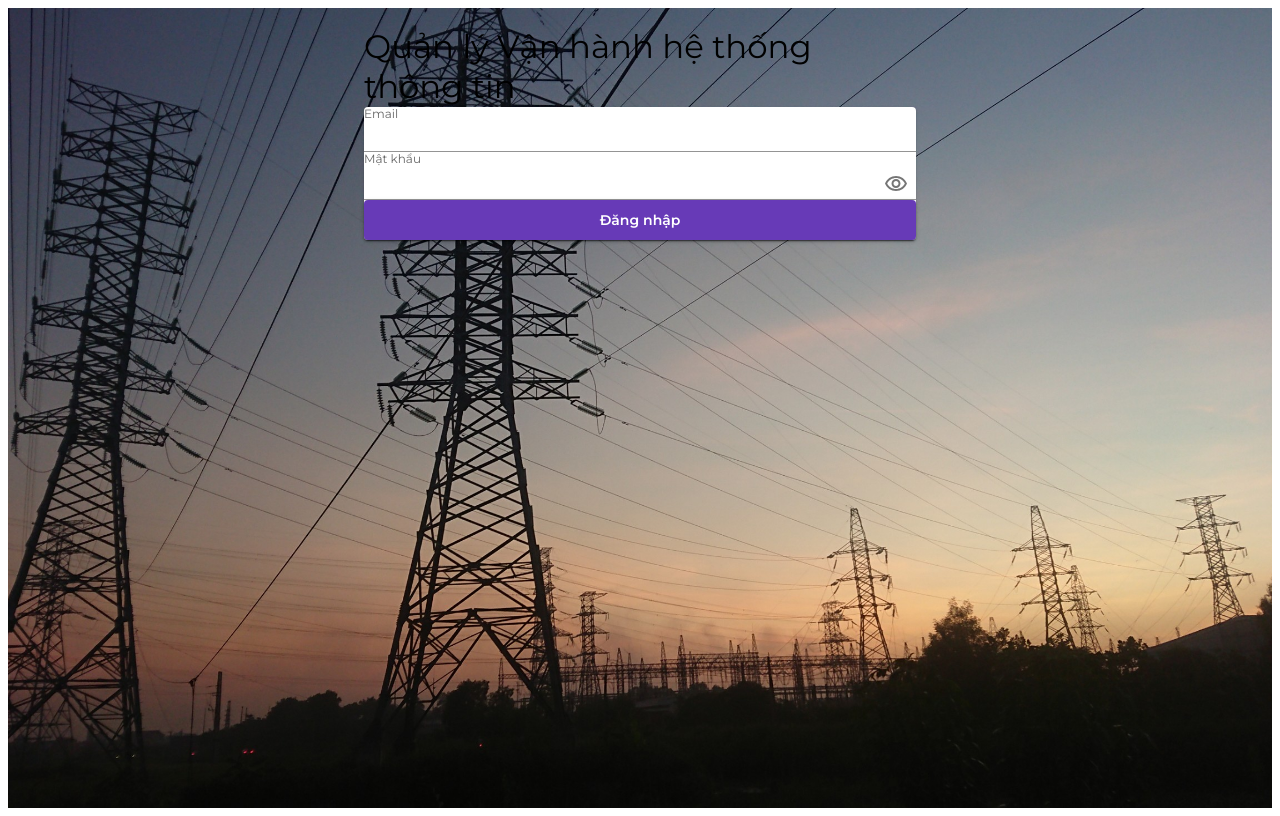
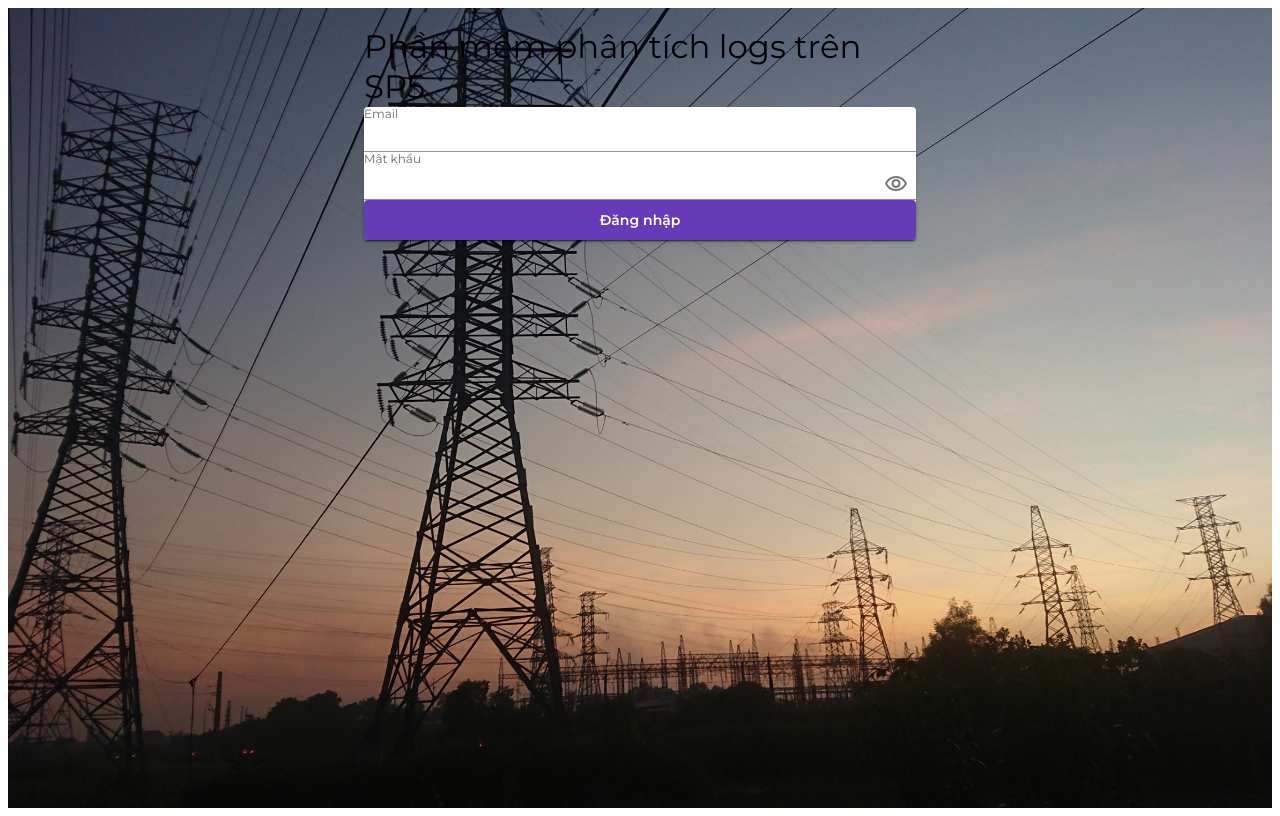
Before and after one commit to BaoooDev/admin-dashboard, a React (Create React App) app: page /auth/login in a window 1280 px wide. Built offline with nearby package versions, Linux system fonts and the light colour scheme.

Commit message:
feat: update code

```diff
--- a/public/index.html
+++ b/public/index.html
@@ -5,7 +5,7 @@
     <meta name="viewport" content="width=device-width, initial-scale=1.0, maximum-scale=1.0, user-scalable=0" />
     <meta name="theme-color" content="#000000" />
 
-    <title>Đăng nhập</title>
+    <title>Phần mềm phân tích logs trên SP5</title>
 
     <link rel="preconnect" href="https://fonts.googleapis.com" />
     <link rel="preconnect" href="https://fonts.gstatic.com" crossorigin />
--- a/src/views/Auth/LoginScreen.tsx
+++ b/src/views/Auth/LoginScreen.tsx
@@ -40,7 +40,7 @@ const LoginScreen = () => {
       <div className='flex flex-col items-center justify-center gap-2'>
         <img src={require('assets/images/logo-evnnpc.svg').default} />
         <Typography variant='h4' className='text-center uppercase text-white'>
-          Quản lý Vận hành hệ thống thông tin
+          Phần mềm phân tích logs trên SP5
         </Typography>
       </div>
       <Paper className='mt-4 flex flex-col gap-10 p-8'>
```
